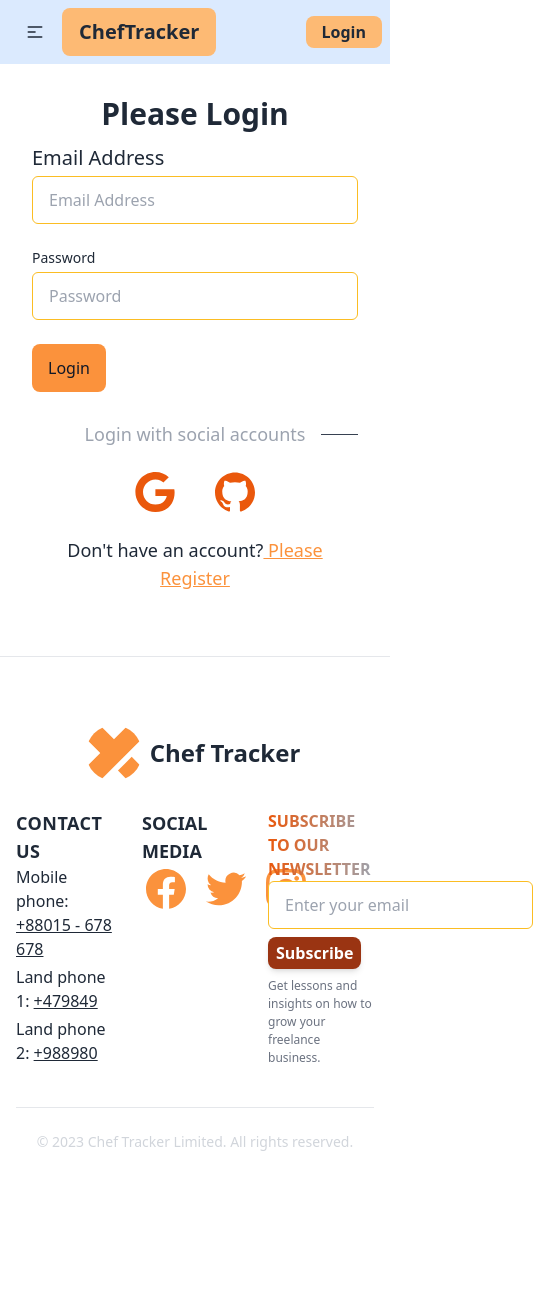
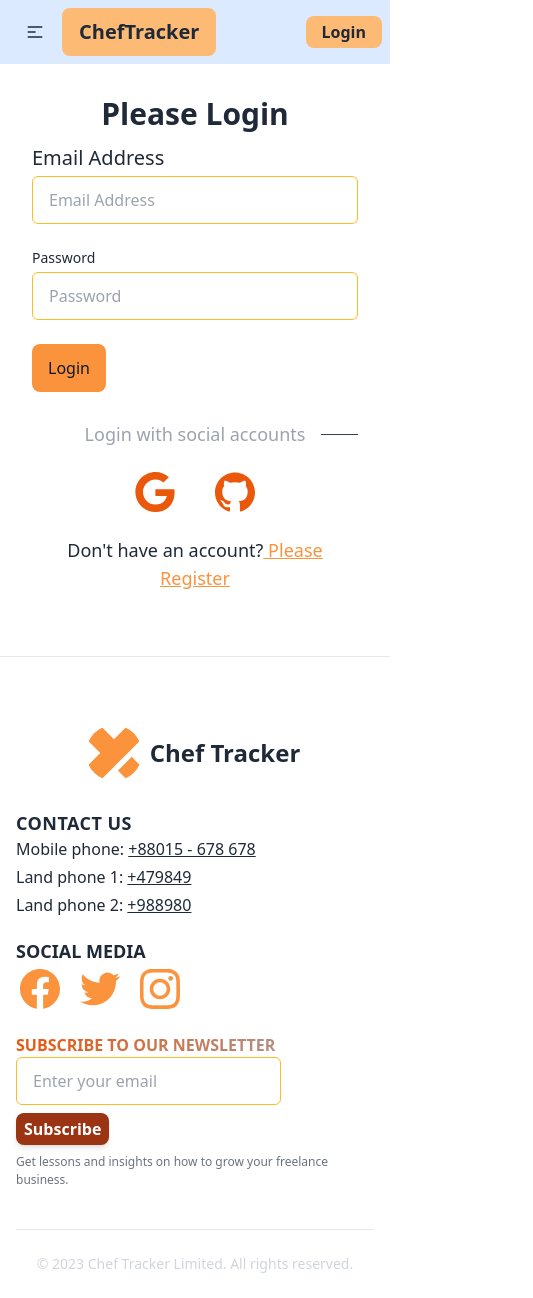
Before and after one commit to HasanBakar/b7a10-chef-recipe-hunter-client-side-HasanBakar, a React (Vite) app: page /login in a window 390 px wide. Shown: the whole page, 533 px wide, since content can reach past the window. Before the commit the page ends 1176 px from the top, so only its background shows below. Built offline with nearby package versions, Linux system fonts and the light colour scheme; no server answers.

Commit message:
footer responsive resolved

```diff
--- a/src/components/pages/Shared/Footer/Footer.jsx
+++ b/src/components/pages/Shared/Footer/Footer.jsx
@@ -18,7 +18,7 @@ const Footer = () => {
 			</a>
 		</div>
 
-		<div className="grid grid-cols-3 gap-5">
+		<div className="grid md:grid-cols-3 gap-5">
 
 			<div>
 				<h3 className="tracking-wide uppercase font-bold text-lg dark:text-gray-50">Contact us</h3>
```
